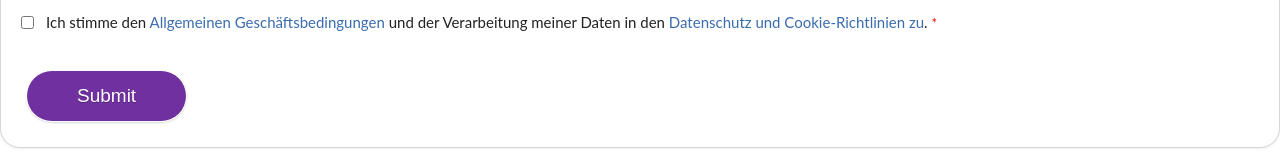
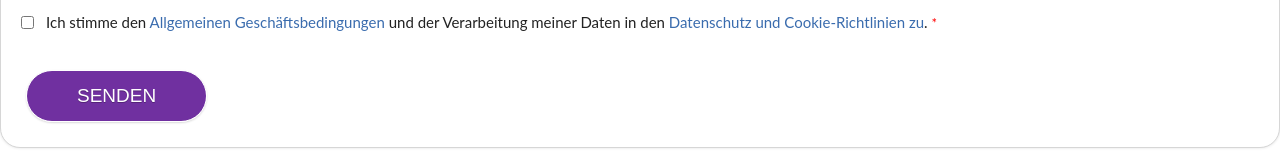
Before and after one commit to 3liGlobal/Zoho-EU-Contact-Us-Retail-DE-Form, a plain HTML site: page index.html in a window 1280 px wide. Shown: the part 909-1067 px from the top of the page. Drawn offline with Linux system fonts and the light colour scheme.

Commit message:
Update index.html

```diff
--- a/index.html
+++ b/index.html
@@ -381,7 +381,7 @@
           <!---------template Container Starts Here---------->
           <ul>
             <li class="zf-fmFooter">
-              <button class="zf-submitColor">Submit</button>
+              <button class="zf-submitColor">SENDEN</button>
             </li>
           </ul>
         </div>
```
